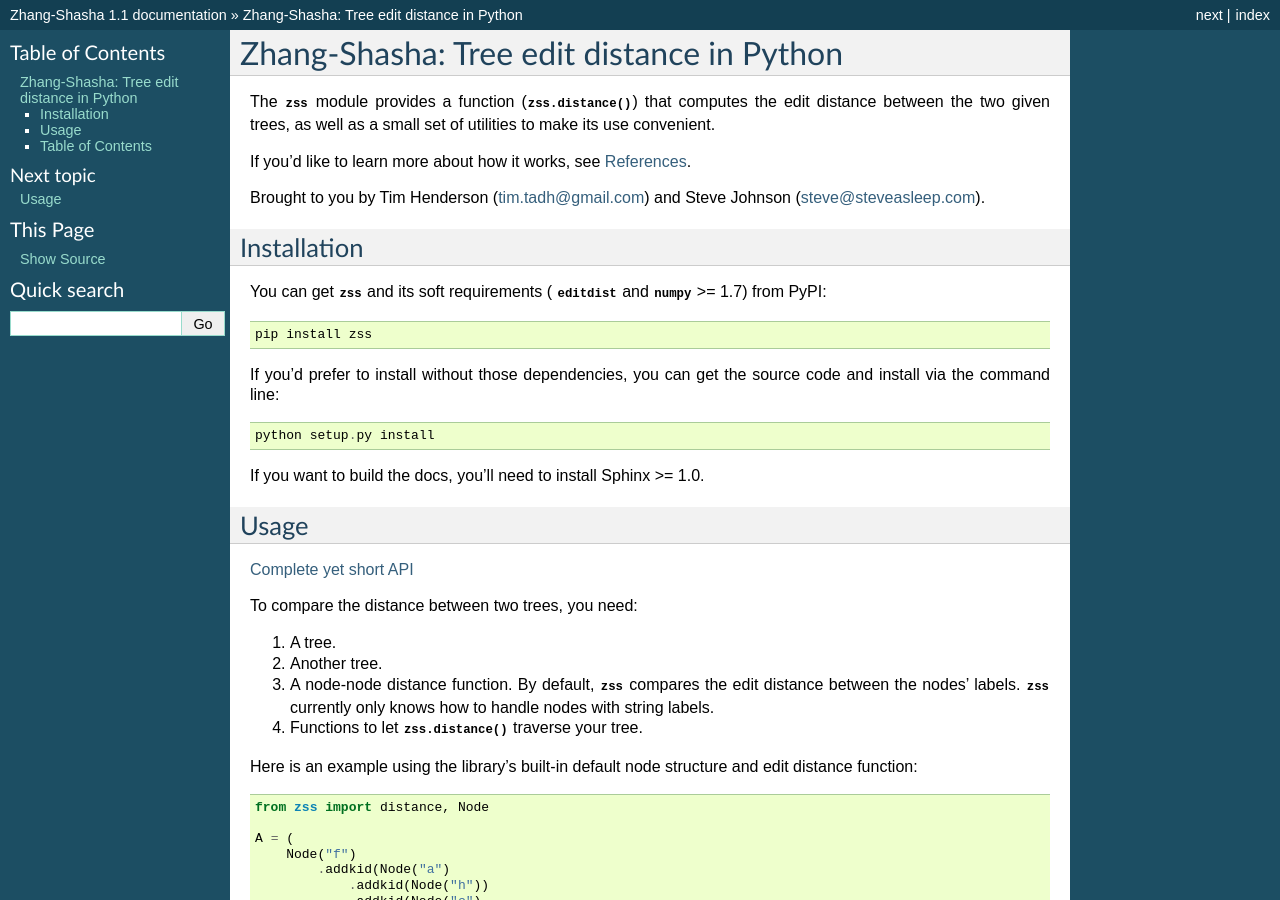
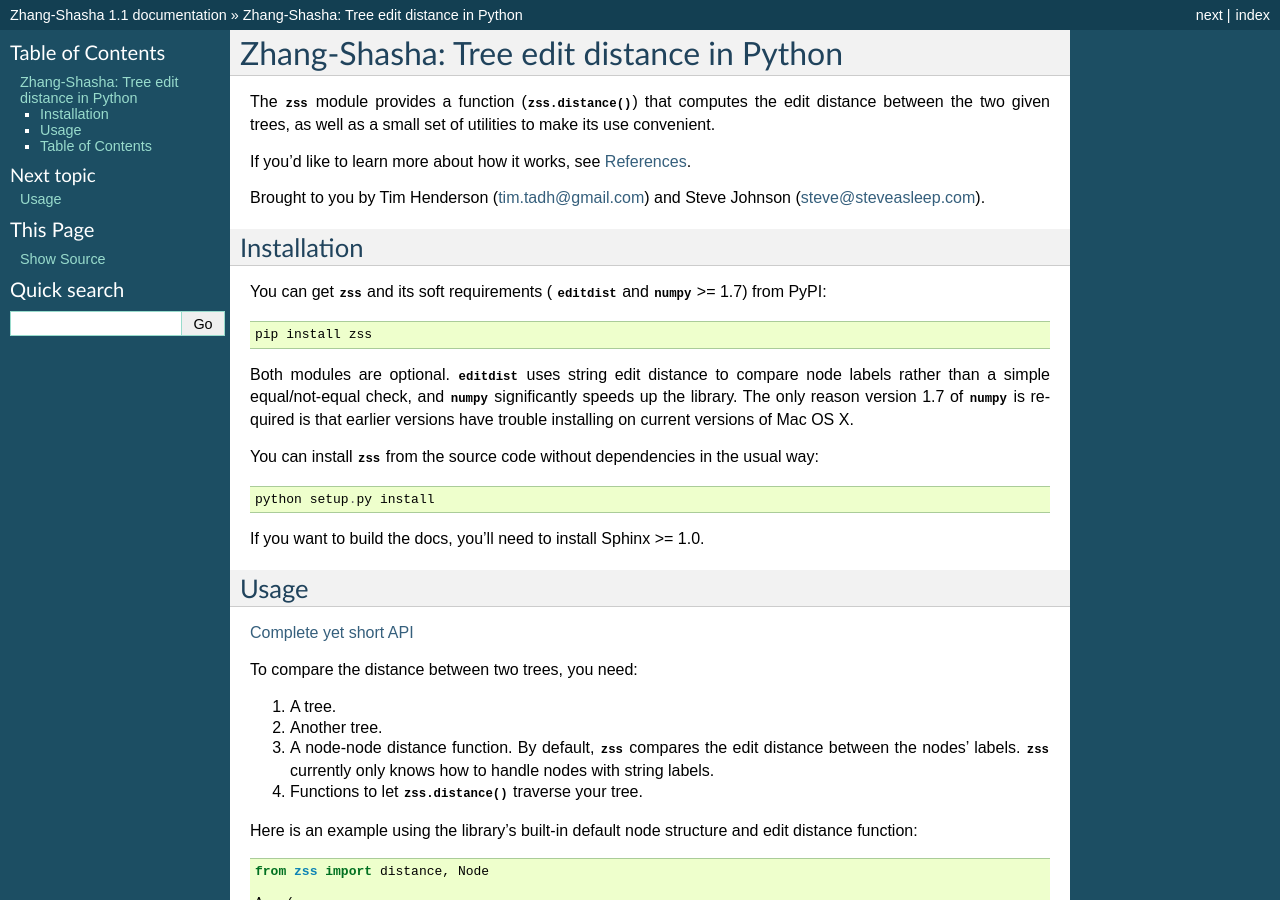
Before and after one commit to timtadh/zhang-shasha, a Sphinx documentation site: the page built from docs/index.rst, in a window 1280 px wide and 900 px high. Built offline with Sphinx 7.4.7, drawn with Linux system fonts in a browser that asks for light colours.

Commit message:
Update installation section

```diff
--- a/docs/index.rst
+++ b/docs/index.rst
@@ -18,8 +18,14 @@ You can get :py:mod:`zss` and its soft requirements (
 
     pip install zss
 
-If you'd prefer to install without those dependencies, you can get the source
-code and install via the command line::
+Both modules are optional. :py:mod:`editdist` uses string edit distance to
+compare node labels rather than a simple equal/not-equal check, and
+:py:mod:`numpy` significantly speeds up the library. The only reason version
+1.7 of :py:mod:`numpy` is required is that earlier versions have trouble
+installing on current versions of Mac OS X.
+
+You can install :py:mod:`zss` from the source code without dependencies in the
+usual way::
 
     python setup.py install
 
```
Also changed, not shown: README.rst (+8 -2 lines).
